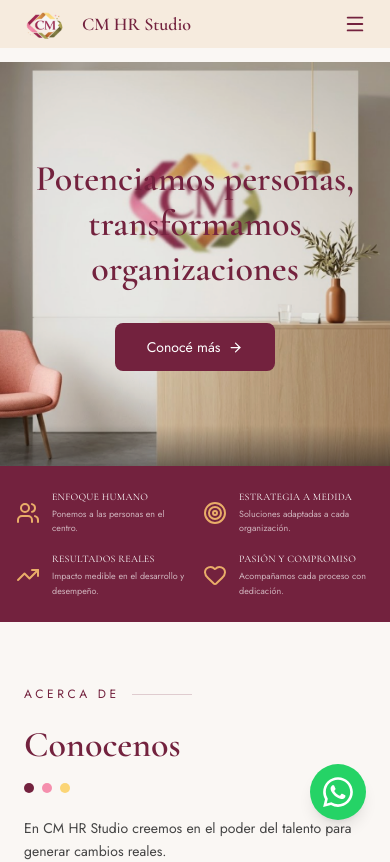
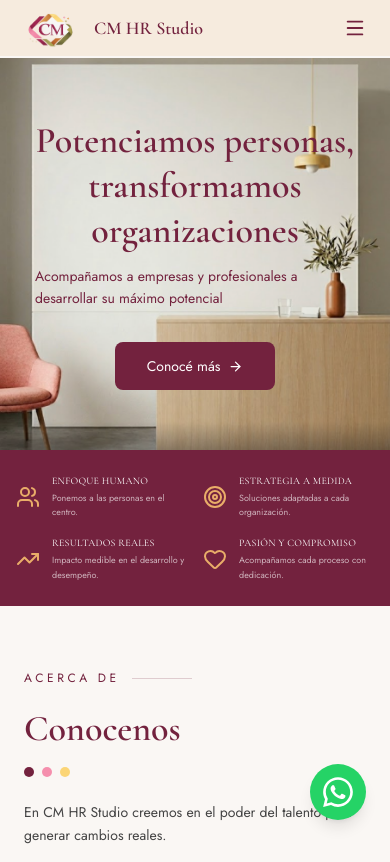
Before and after one commit to VM-Studio/cm-consultora, a Next.js app: page / in a window 390 px wide. Shown: the top 862 px of the page. Built offline with nearby package versions, Linux system fonts and the light colour scheme.

Commit message:
detalles cambiados en las fuentes

```diff
--- a/src/components/Footer.tsx
+++ b/src/components/Footer.tsx
@@ -27,7 +27,7 @@ export default function Footer() {
                 <li key={l}>
                   <a
                     href={`#${l.toLowerCase().replace(' ', '-')}`}
-                    className="font-body text-sm transition-colors hover:opacity-70"
+                    className="font-display text-base font-semibold transition-colors hover:opacity-70"
                     style={{ color: '#73223e' }}
                   >
                     {l}
--- a/src/components/Hero.tsx
+++ b/src/components/Hero.tsx
@@ -21,20 +21,22 @@ export default function Hero() {
 
       {/* ── MOBILE: imagen celular.png como fondo, título y botón encima ── */}
       <div className="relative md:hidden w-full">
-        {/* Imagen ocupa toda la pantalla verticalmente */}
-        <div className="relative w-full" style={{ paddingTop: '62px' }}>
+        {/* Espaciador exacto al alto del navbar fijo */}
+        <div className="h-14.5" />
+        {/* Imagen sin ningún padding, pegada al espaciador */}
+        <div className="relative w-full">
           <Image
             src="/celular.png"
             alt="Hero background"
             width={800}
             height={1100}
-            className="w-full h-auto"
+            className="w-full h-auto block"
             priority
             unoptimized
           />
         </div>
         {/* Título + botón centrados, por encima de la imagen */}
-        <div className="absolute inset-0 flex flex-col items-center justify-center px-6 text-center" style={{ top: '62px' }}>
+        <div className="absolute inset-0 flex flex-col items-center justify-center px-6 text-center" style={{ top: '58px' }}>
           <motion.div
             initial={{ opacity: 0, y: 40 }}
             animate={{ opacity: 1, y: 0 }}
@@ -42,11 +44,17 @@ export default function Hero() {
             className="flex flex-col items-center"
           >
             <h1
-              className="font-display text-4xl font-semibold leading-tight mb-8"
+              className="font-display text-4xl font-semibold leading-tight mb-3"
               style={{ color: '#73223e' }}
             >
               Potenciamos personas, transformamos organizaciones
             </h1>
+            <p
+              className="font-body text-sm leading-relaxed mb-8 max-w-xs text-left"
+              style={{ color: '#73223e' }}
+            >
+              Acompañamos a empresas y profesionales a desarrollar su máximo potencial
+            </p>
             <a
               href="#acerca-de"
               className="inline-flex items-center gap-2 font-body text-sm rounded-lg bg-wine text-white px-8 py-3.5 hover:bg-wine-dark transition-colors"
@@ -66,11 +74,17 @@ export default function Hero() {
           className="max-w-lg"
         >
           <h1
-            className="font-display text-6xl font-semibold leading-tight mb-10"
+            className="font-display text-6xl font-semibold leading-tight mb-4"
             style={{ color: '#73223e' }}
           >
             Potenciamos personas, transformamos organizaciones
           </h1>
+          <p
+            className="font-body text-base leading-relaxed mb-10"
+            style={{ color: '#73223e' }}
+          >
+            Acompañamos a empresas y profesionales a desarrollar su máximo potencial
+          </p>
           <a
             href="#acerca-de"
             className="inline-flex items-center gap-2 font-body text-sm rounded-lg bg-wine text-white px-8 py-3.5 hover:bg-wine-dark transition-colors"
--- a/src/components/Navbar.tsx
+++ b/src/components/Navbar.tsx
@@ -32,9 +32,9 @@ export default function Navbar() {
           <Image
             src="/logo.png"
             alt="CM HR Studio"
-            width={50}
-            height={50}
-            className="object-contain md:w-[70px] md:h-[70px]"
+            width={62}
+            height={62}
+            className="object-contain md:w-20 md:h-20"
           />
           <div>
             <p className="font-display font-semibold text-wine text-lg md:text-xl leading-none">CM HR Studio</p>
@@ -51,7 +51,7 @@ export default function Navbar() {
             <a
               key={l.href}
               href={l.href}
-              className="font-display text-base text-[#73223e] hover:text-[#5a1a30] transition-colors"
+              className="font-display text-lg font-semibold text-[#73223e] hover:text-[#5a1a30] transition-colors"
             >
               {l.label}
             </a>
```
Also changed, not shown: public/celular.png.
